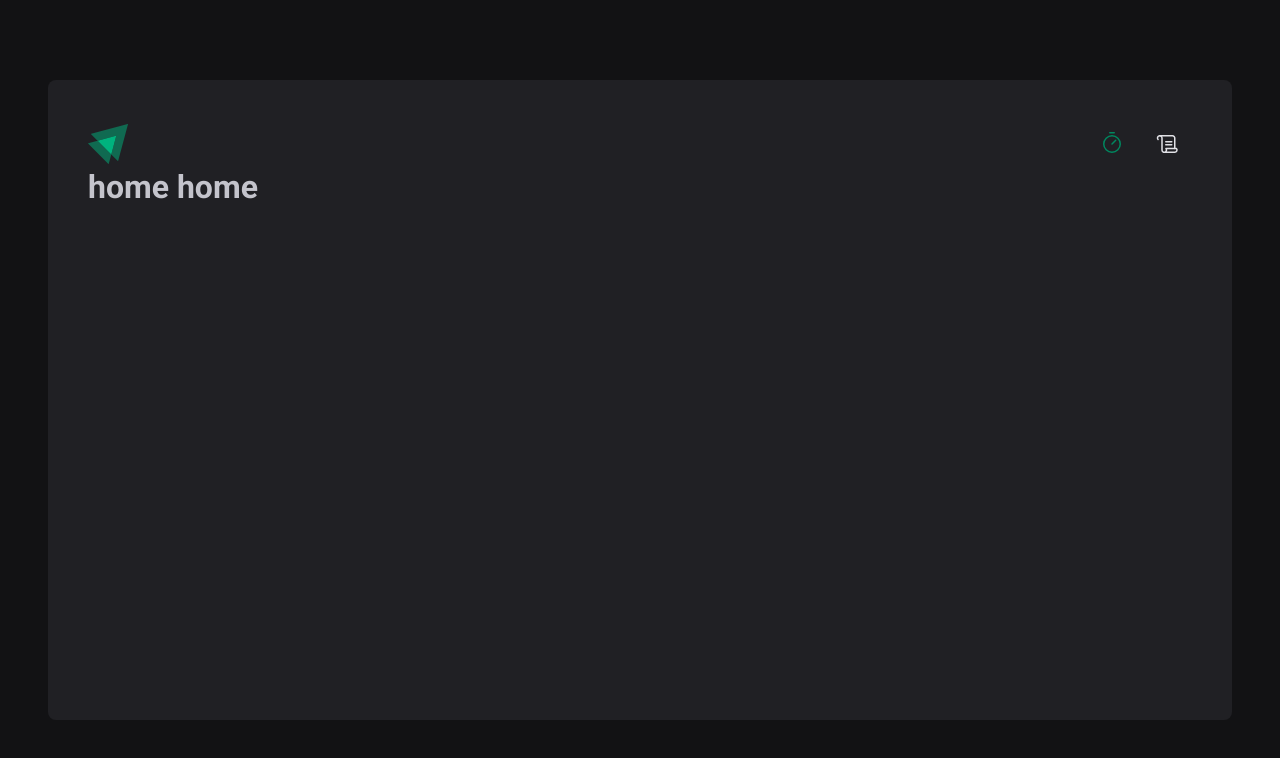
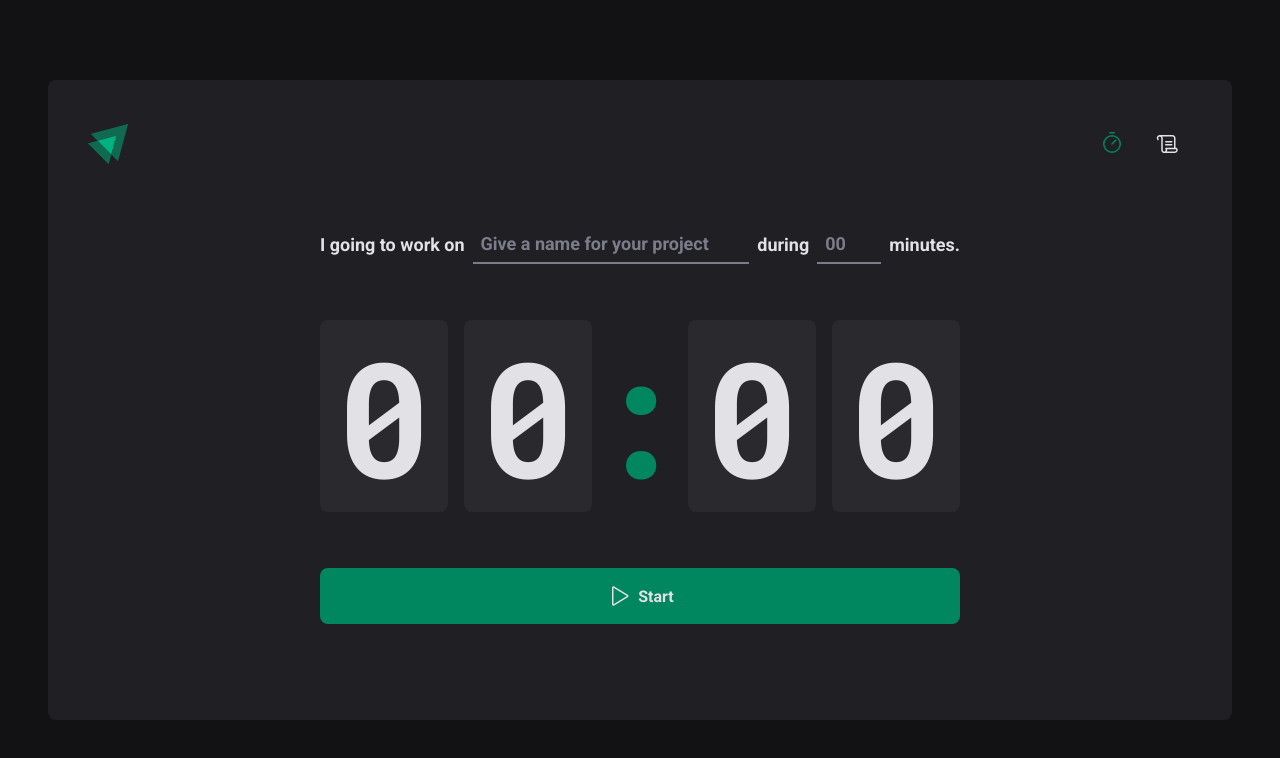
Before and after one commit to sergiobtos/02-ignite-timer, a React (Vite) app: page / in a window 1280 px wide. Shown: the top 758 px of the page. Built offline with nearby package versions, Linux system fonts and the light colour scheme.

Commit message:
CSS Home

```diff
--- a/src/pages/History.tsx
+++ /dev/null
@@ -1,9 +0,0 @@
-
-
-export function History() {
-  return (
-    <div>
-      <h1>home home</h1>
-    </div>
-  )
-}
--- /dev/null
+++ b/src/pages/History/Index.tsx
@@ -0,0 +1,30 @@
+import { HistoryContainer, HistoryList } from './styles'
+
+export function History() {
+  return (
+    <HistoryContainer>
+      <h1>My history</h1>
+
+      <HistoryList>
+        <table>
+          <thead>
+            <tr>
+              <th>Task</th>
+              <th>Duration</th>
+              <th>Start</th>
+              <th>Status</th>
+            </tr>
+          </thead>
+          <tbody>
+            <tr>
+              <td>Task</td>
+              <td>20 minutes</td>
+              <td>About 5 minutes</td>
+              <td>Concluded</td>
+            </tr>
+          </tbody>
+        </table>
+      </HistoryList>
+    </HistoryContainer>
+  )
+}
--- /dev/null
+++ b/src/pages/History/styles.ts
@@ -0,0 +1,88 @@
+import styled from 'styled-components'
+import { ThemeType } from '../../@types/styled'
+
+export const HistoryContainer = styled.main`
+  flex: 1;
+  padding: 3.5rem;
+  display: center;
+  flex-direction: column;
+
+  h1 {
+    font-size: 1.5rem;
+    color: ${(props) => props.theme['gray-100']};
+  }
+`
+
+export const HistoryList = styled.div`
+  flex: 1;
+  overflow: auto;
+  margin-top: 2rem;
+
+  table {
+    width: 100%;
+    border-collapse: collapse;
+    min-width: 600px;
+
+    th {
+      background: ${(props) => props.theme['gray-600']};
+      padding: 1rem;
+      text-align: left;
+      color: ${(props) => props.theme['gray-100']};
+      font-size: 0.875rem;
+      line-height: 1.6;
+
+      &:first-child {
+        border-top-left-radius: 8px;
+        padding-left: 1.5rem;
+      }
+      &:last-child {
+        border-top-right-radius: 8px;
+        padding-right: 1.5rem;
+      }
+    }
+
+    td {
+      background: ${(props) => props.theme['gray-700']};
+      border-top: 4px solid ${(props) => props.theme['gray-800']};
+      padding: 1rem;
+      font-size: 0.875rem;
+      line-height: 1.6;
+
+      &:first-child {
+        border-bottom-left-radius: 8px;
+        padding-left: 1.5rem;
+        width: 50%;
+      }
+
+      &:last-child {
+        border-bottom-right-radius: 8px;
+        padding-right: 1.5rem;
+      }
+    }
+  }
+`
+
+type StatusColor = 'yellow' | 'red' | 'green'
+interface StatusProps {
+  statusColor: StatusColor
+}
+
+const STATUS_COLORS: Record<StatusColor, keyof ThemeType> = {
+  yellow: 'yellow-500',
+  red: 'red-500',
+  green: 'green-500',
+}
+
+export const Status = styled.span<StatusProps>`
+  display: flex;
+  align-items: center;
+  gap: 0.5rem;
+
+  &::before {
+    content: '';
+    width: 0.5rem;
+    height: 0.5rem;
+    border-radius: 999px;
+    background: ${(props) => props.theme[STATUS_COLORS[props.statusColor]]};
+  }
+`
--- a/src/pages/Home.tsx
+++ /dev/null
@@ -1,9 +0,0 @@
-
-
-export function Home() {
-  return (
-    <div>
-      <h1>home home</h1>
-    </div>
-  )
-}
--- /dev/null
+++ b/src/pages/Home/index.tsx
@@ -0,0 +1,51 @@
+import { Play } from 'phosphor-react'
+import {
+  CountdownContainer,
+  FormContainer,
+  HomeContainer,
+  MinutesAmountInput,
+  Separator,
+  StartCountdownButton,
+  TaskInput
+} from './styles'
+
+export function Home() {
+  return (
+    <HomeContainer>
+      <form>
+        <FormContainer>
+          <label htmlFor="task">I going to work on</label>
+          <TaskInput
+            id="task"
+            list="task-suggestions"
+            placeholder="Give a name for your project"
+          />
+          <datalist id="task-suggestions">
+            <option value="test" />
+          </datalist>
+          <label htmlFor="task">during</label>
+          <MinutesAmountInput
+            type="number"
+            id="minutesAmount"
+            placeholder="00"
+            step={5}
+            min={5}
+            max={60}
+          />
+          <span>minutes.</span>
+        </FormContainer>
+        <CountdownContainer>
+          <span>0</span>
+          <span>0</span>
+          <Separator>:</Separator>
+          <span>0</span>
+          <span>0</span>
+        </CountdownContainer>
+        <StartCountdownButton type="submit">
+          <Play size={24} />
+          Start
+        </StartCountdownButton>
+      </form>
+    </HomeContainer>
+  )
+}
--- /dev/null
+++ b/src/pages/Home/styles.ts
@@ -0,0 +1,115 @@
+import styled from 'styled-components'
+
+export const HomeContainer = styled.main`
+  flex: 1;
+  display: flex;
+  flex-direction: column;
+  align-items: center;
+  justify-content: center;
+
+  form {
+    display: flex;
+    flex-direction: column;
+    align-items: center;
+    gap: 3.5rem;
+  }
+`
+
+export const FormContainer = styled.div`
+  width: 100%;
+  display: flex;
+  align-items: center;
+  justify-content: center;
+  flex-wrap: wrap;
+  gap: 0.5rem;
+  color: ${(props) => props.theme['gray-100']};
+  font-size: 1.125rem;
+  font-weight: bold;
+`
+
+const BaseInput = styled.input`
+  background: transparent;
+  height: 2.5rem;
+  border: none;
+  border-bottom: 2px solid ${(props) => props.theme['gray-500']};
+  font-weight: bold;
+  font-size: 1.125rem;
+  padding: 0 0.5rem;
+  color: ${(props) => props.theme['gray-100']};
+
+  &:focus {
+    box-shadow: none;
+    border-color: ${(props) => props.theme['green-500']};
+  }
+
+  &::placeholder {
+    color: ${(props) => props.theme['gray-500']};
+  }
+
+  &::-webkit-calendar-picker-indicator,
+  &::-webkit-list-button {
+    display: none !important;
+  }
+`
+
+export const TaskInput = styled(BaseInput)`
+  flex: 1;
+
+  &::-webkit-calendar-picker-indicator {
+    display: none !important;
+  }
+`
+
+export const MinutesAmountInput = styled(BaseInput)`
+  width: 4rem;
+`
+
+export const CountdownContainer = styled.div`
+  font-family: 'Roboto Mono', monospace;
+  font-size: 10rem;
+  line-height: 8rem;
+  color: ${(props) => props.theme['gray-100']};
+  display: flex;
+  gap: 1rem;
+
+  span {
+    background-color: ${(props) => props.theme['gray-700']};
+    padding: 2rem 1rem;
+    border-radius: 8px;
+  }
+`
+
+export const Separator = styled.div`
+  padding: 2rem 0;
+  color: ${(props) => props.theme['green-500']};
+  width: 4rem;
+  overflow: hidden;
+  display: flex;
+  justify-content: center;
+`
+
+export const StartCountdownButton = styled.button`
+  width: 100%;
+  border: none;
+  padding: 1rem;
+  border-radius: 8px;
+  display: flex;
+  align-items: center;
+  justify-content: center;
+  gap: 0.5rem;
+  font-weight: bold;
+  cursor: pointer;
+
+  background: ${(props) => props.theme['green-500']};
+  color: ${(props) => props.theme['gray-100']};
+  transition: 0.1s;
+
+  &:not(:disabled):hover {
+    background: ${(props) => props.theme['green-700']};
+  }
+
+  &:disabled {
+    opacity: 0.7;
+    cursor: not-allowed;
+  }
+`
--- a/src/styles/global.ts
+++ b/src/styles/global.ts
@@ -15,6 +15,7 @@
   body {
     background: ${(props) => props.theme['gray-900']};
     color:${(props) => props.theme['gray-300']};
+    -webkit-font-smoothing: antialiased;
   }
 
   body, input, textarea, button {
```
